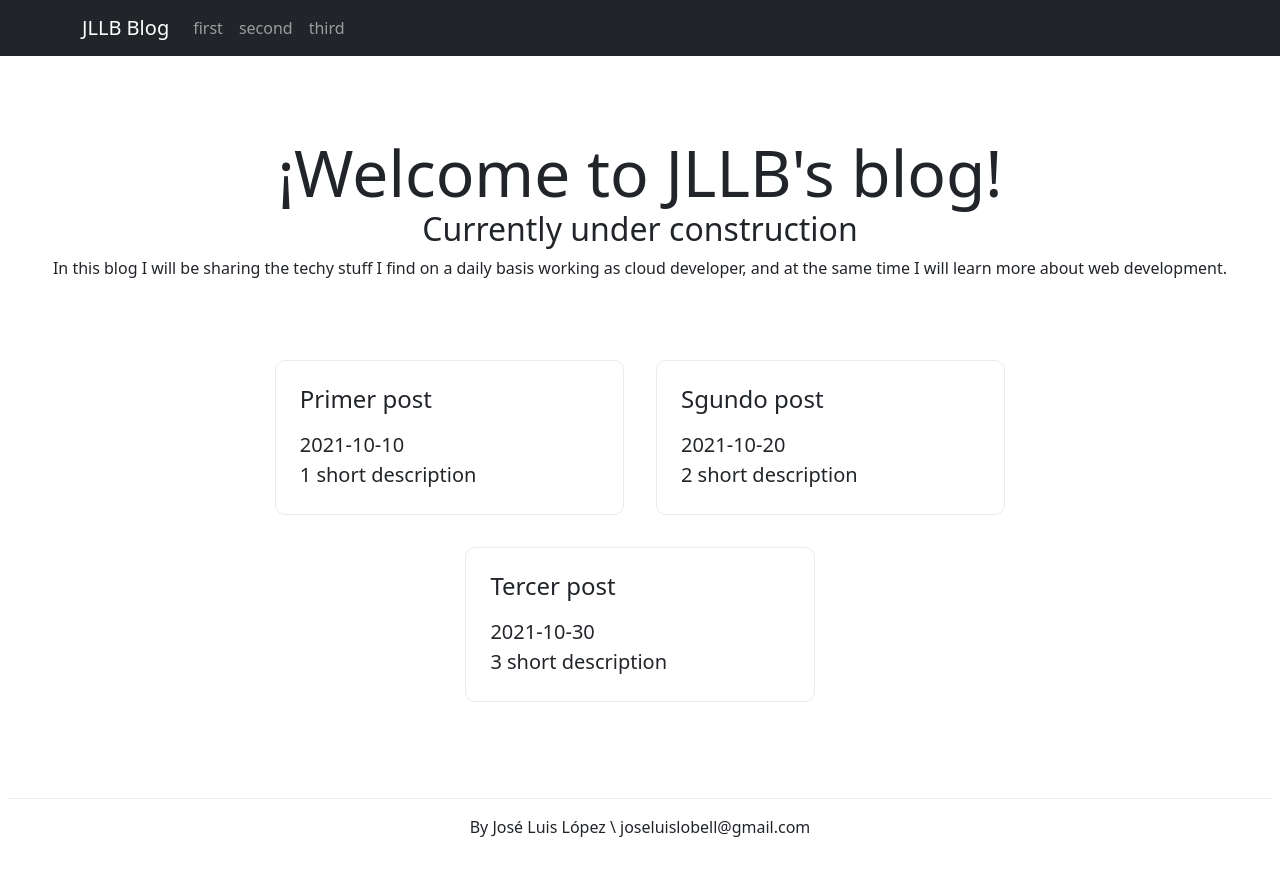
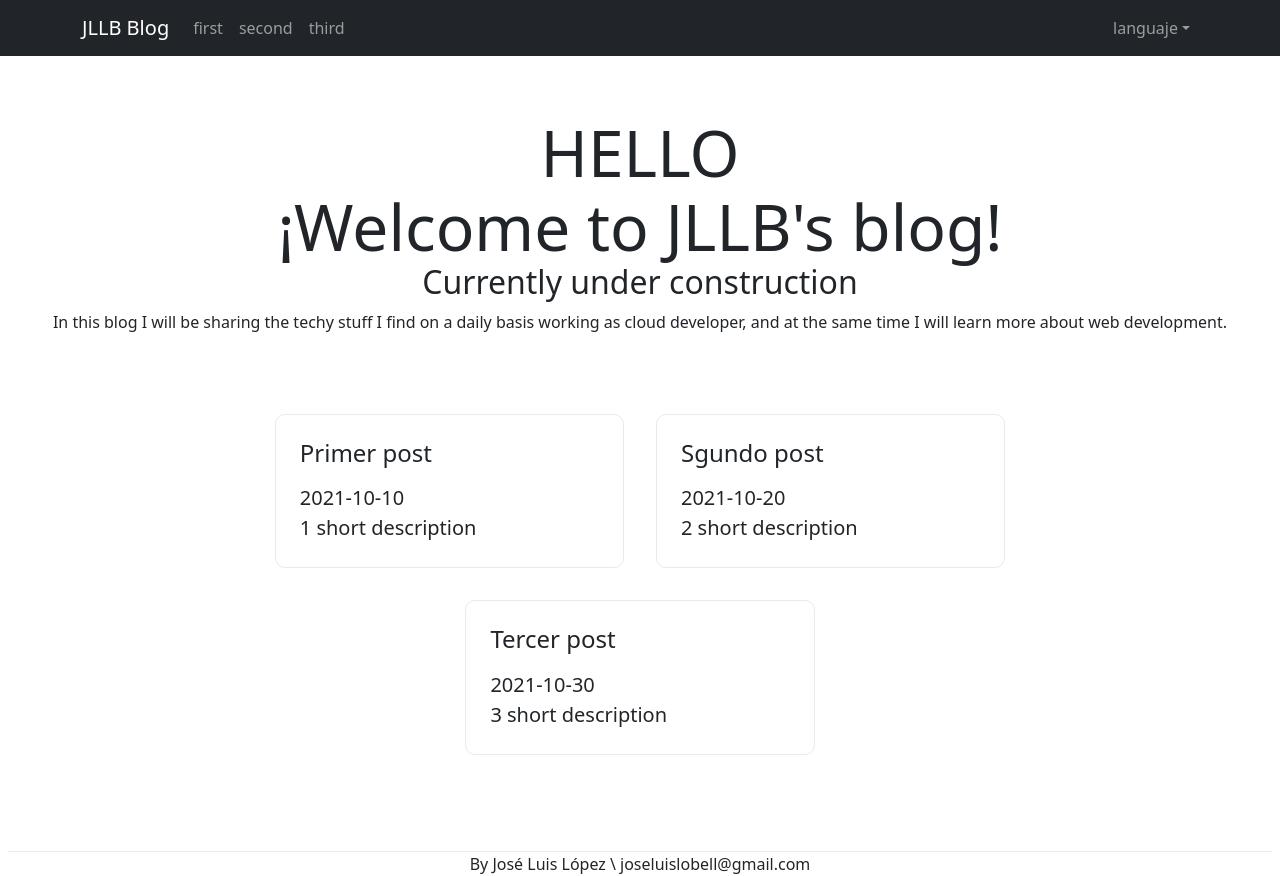
Before and after one commit to PepeluDev/jllb-blog, a Next.js app: page / in a window 1280 px wide. Built offline with nearby package versions, Linux system fonts and the light colour scheme.

Commit message:
Add languaje selection handling
All website texts not included in the .mdx files
must be written and consumed from texts/texts.js.

```diff
--- a/components/MyNavbar.js
+++ b/components/MyNavbar.js
@@ -1,4 +1,4 @@
-import { Navbar, Nav, Container } from "react-bootstrap";
+import { Navbar, Nav, Container, NavDropdown } from "react-bootstrap";
 import Link from 'next/link'
 
 const navLinks = [
@@ -7,7 +7,7 @@ const navLinks = [
   { title: `third`, path: `thirdPost` }
 ];
 
-function MyNavbar() {
+function MyNavbar({languajes,changeLanguaje}) {
   return (
     <>
       <Navbar collapseOnSelect fixed="top" sticky="top" expand="lg" bg="dark" variant="dark">
@@ -24,6 +24,17 @@ function MyNavbar() {
               return <Link key={path} href={`/${path}`} passHref><Nav.Link >{title}</Nav.Link></Link>;
             })}
           </Nav>
+          <Nav>
+          <NavDropdown title="languaje" id="basic-nav-dropdown">
+            {languajes.map((languaje) => {
+              return <>
+                <NavDropdown.Item key={languaje} onClick={() => changeLanguaje(languaje)}>
+                  {languaje}
+                </NavDropdown.Item>
+              </>
+            })}
+          </NavDropdown>
+          </Nav>
           </Navbar.Collapse>
         </Container>
       </Navbar>
--- a/pages/[slug].js
+++ b/pages/[slug].js
@@ -2,9 +2,12 @@ import { MDXRemote } from "next-mdx-remote";
 import { getFileBySlug, getFiles } from "../lib/mdx"
 import styles from '../styles/Home.module.css'
 
-export default function Post({source,frontmatter}) {
+import {texts} from '../texts/texts';
+
+export default function Post({source,frontmatter,languaje}) {
     return (
             <main className={styles.main}>
+                <h1>{texts.greetings[languaje]}</h1>
                 <MDXRemote {...source}/>
             </main>
     )
--- a/pages/_app.js
+++ b/pages/_app.js
@@ -1,12 +1,25 @@
+import  { useState } from "react";
 import '../styles/globals.css'
 import 'bootstrap/dist/css/bootstrap.min.css';
 import MyNavbar from '../components/MyNavbar';
 
+import {languajes} from '../texts/texts';
+
 function MyApp({ Component, pageProps }) {
+
+  const [languaje, setLanguaje] = useState(languajes[0]);
+
+  const changeLanguaje = (theLanguaje) => {
+    if (languajes.includes(theLanguaje)){
+      setLanguaje(theLanguaje);
+    } else {
+      alert("The selected languaje is currently not available")
+    }
+  }
   return (
     <>
-      <MyNavbar/>
-      <Component {...pageProps} />
+      <MyNavbar languajes={languajes} changeLanguaje={changeLanguaje}/>
+      <Component {...pageProps} languaje={languaje} />
   </>
   )
 }
--- a/pages/index.js
+++ b/pages/index.js
@@ -2,9 +2,12 @@ import Head from 'next/head'
 import styles from '../styles/Home.module.css'
 import Link from 'next/link'
 
+import {texts} from '../texts/texts';
+
 import { getAllfilesMetadata } from "../lib/mdx";
 
-export default function Home({ posts }) {
+export default function Home({posts,languaje }) {
+
   return (
     <div className={styles.container}>
       <Head>
@@ -13,6 +16,7 @@ export default function Home({ posts }) {
         <link rel="icon" href="/favicon.ico" />
       </Head>
       <main className={styles.main}>
+        <h1 className={styles.title}>{texts.greetings[languaje]}</h1>
         <h1 className={styles.title}>¡Welcome to JLLB&apos;s blog!</h1>
         <h2>Currently under construction</h2>
         <p>
--- /dev/null
+++ b/texts/texts.js
@@ -0,0 +1,7 @@
+export const languajes = ["en","es"]
+export const texts = {
+    greetings: {
+        en: "HELLO",
+        es: "HOLA"
+    }
+}
```
